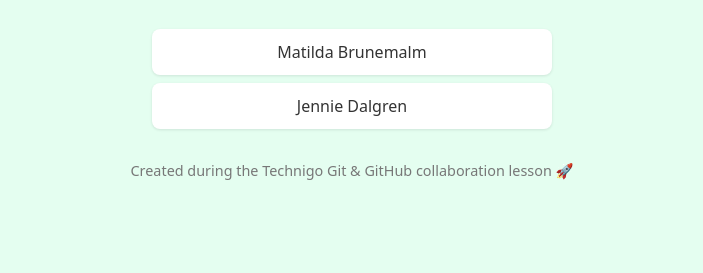
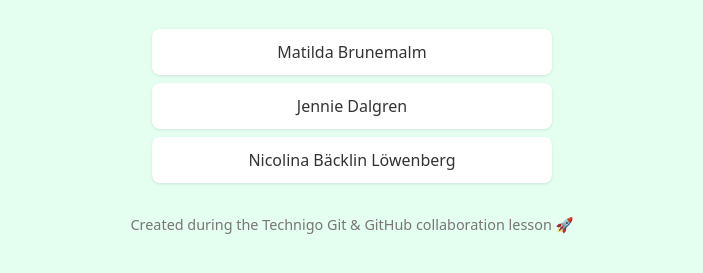
Before and after one commit to Technigo/fall25-github-branches-practice, a plain HTML site: page index.html in a window 1280 px wide. Shown: the part 151-424 px from the top of the page, without its empty margins (288-991 px from the left). Drawn offline with Linux system fonts and the light colour scheme.

Commit message:
Added my name to the list

```diff
--- a/index.html
+++ b/index.html
@@ -3,9 +3,15 @@
 
 <head>
   <meta charset="UTF-8">
-  <meta name="viewport" content="width=device-width, initial-scale=1.0">
+  <meta
+    name="viewport"
+    content="width=device-width, initial-scale=1.0"
+  >
   <title>Technigo Dev Team Fall 2025 🧑‍💻</title>
-  <link rel="stylesheet" href="style.css">
+  <link
+    rel="stylesheet"
+    href="style.css"
+  >
 </head>
 
 <body>
@@ -17,6 +23,7 @@
     <li>Matilda Brunemalm</li>
     <li>Jennie Dalgren</li>
     <!-- 👇 Students: add your name below this line 👇 -->
+    <li>Nicolina Bäcklin Löwenberg</li>
   </ul>
 
   <footer>Created during the Technigo Git & GitHub collaboration lesson 🚀</footer>
```
